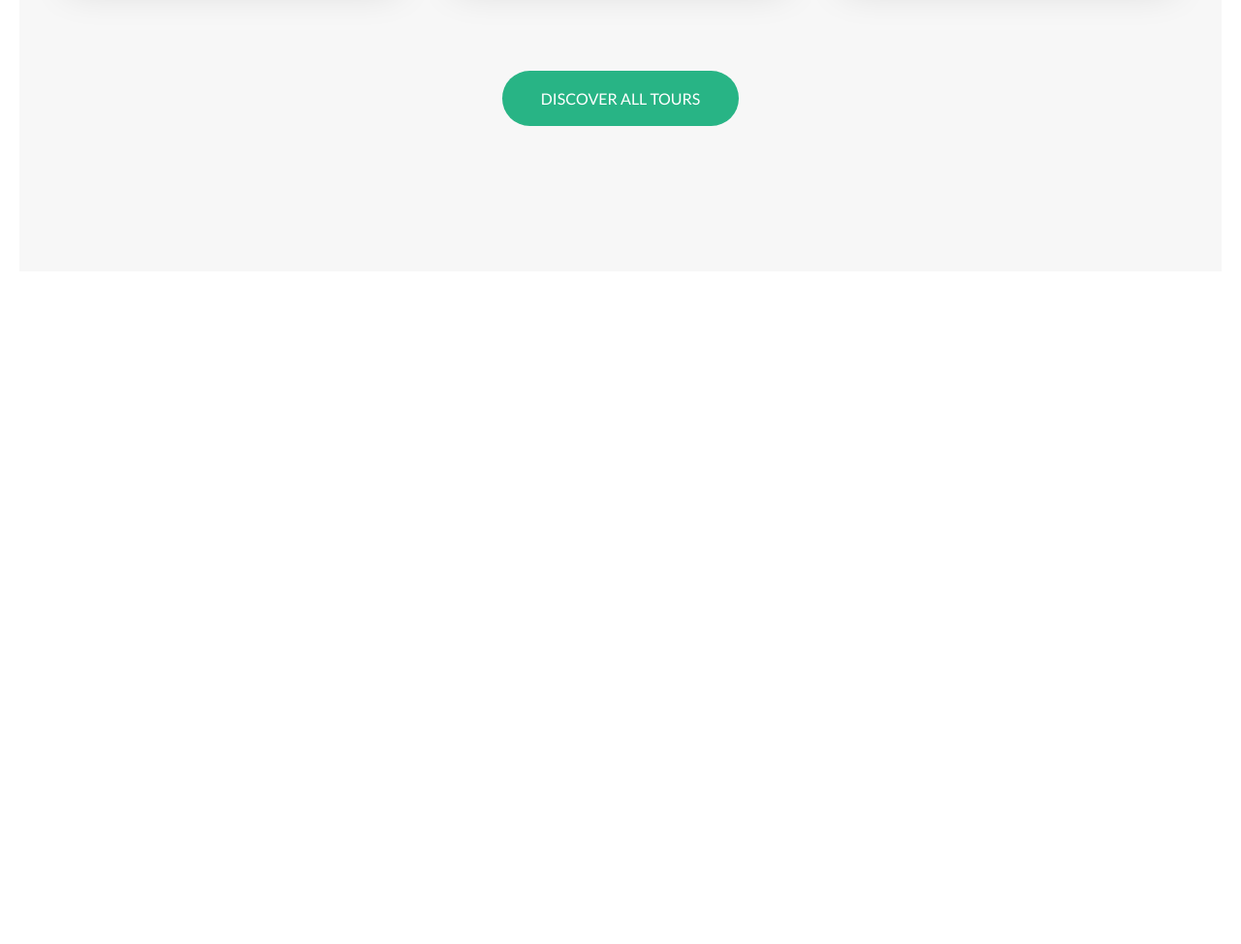
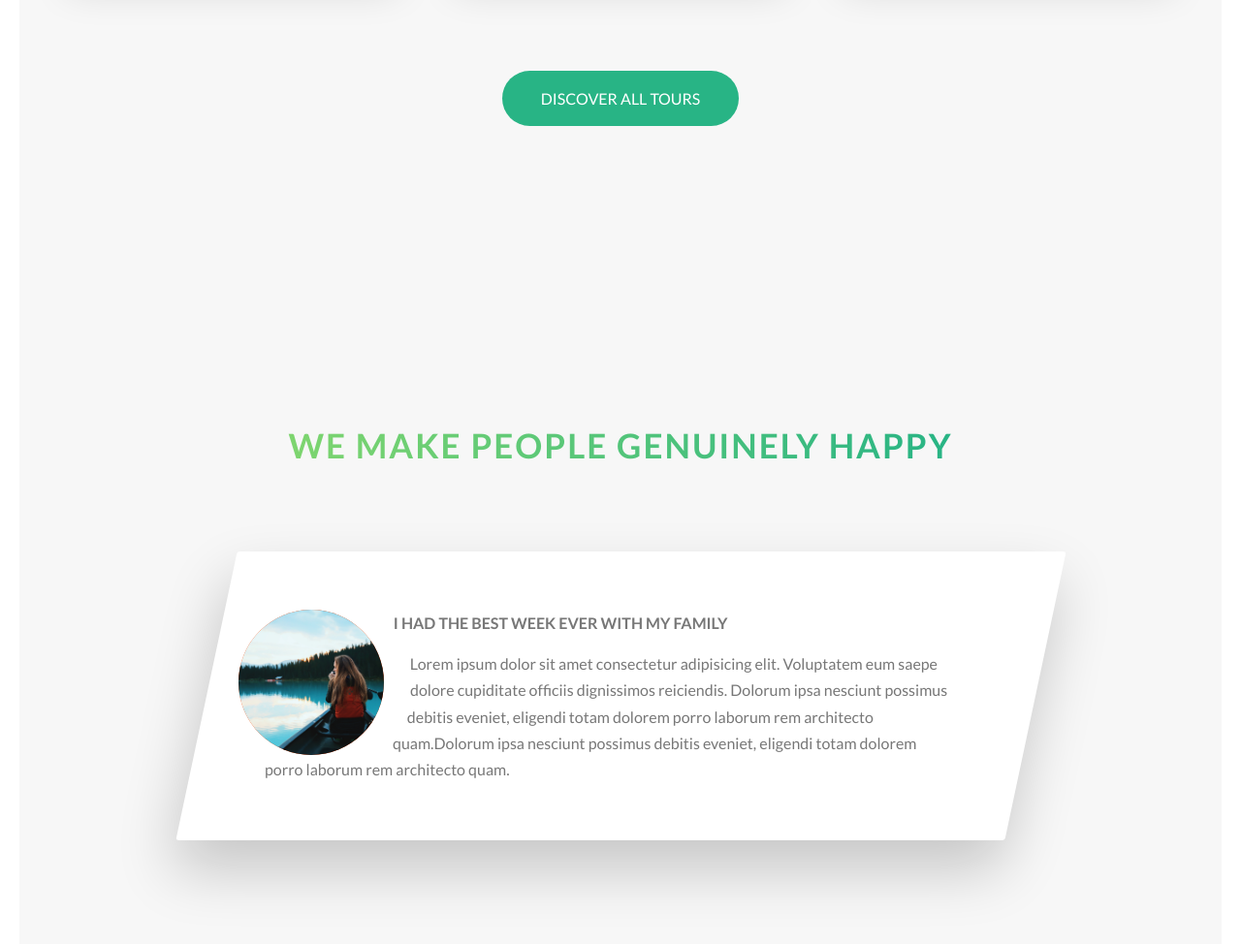
Before and after one commit to jvdbol/procss, a plain HTML site: page index.html in a window 1280 px wide. Shown: the part 3139-4113 px from the top of the page at 97% size. Before the commit the page ends 3439 px from the top, so only its background shows below. Drawn offline with Linux system fonts and the light colour scheme.

Commit message:
College 42 part 1 van stories. Complexe meterie!

```diff
--- a/css/style.css
+++ b/css/style.css
@@ -447,6 +447,37 @@ body {
   transform: translateY(-1.5rem) scale(1.03);
 }
 
+.story {
+  width: 75%;
+  margin: 0 auto;
+  box-shadow: 0 3rem 6rem rgba(0, 0, 0, 0.2);
+  background-color: #fff;
+  border-radius: 3px;
+  padding: 6rem;
+  padding-right: 9rem;
+  transform: skewX(-12deg);
+}
+
+.story__shape {
+  width: 15rem;
+  height: 15rem;
+  float: left;
+  background-color: orangered;
+  -webkit-shape-outside: circle(50% at 50% 50%);
+  shape-outside: circle(50% at 50% 50%);
+  -webkit-clip-path: circle(50% at 50% 50%);
+  clip-path: circle(50% at 50% 50%);
+  transform: translateX(-3rem) skewX(12deg);
+}
+
+.story__img {
+  height: 100%;
+}
+
+.story__text {
+  transform: skewX(12deg);
+}
+
 .row {
   max-width: 114rem;
   margin: 0 auto;
@@ -552,3 +583,8 @@ body {
   padding: 25rem 0 15rem 0;
   margin-top: -10rem;
 }
+
+.section-stories {
+  background-color: #f7f7f7;
+  padding: 15rem 0;
+}
--- a/index.html
+++ b/index.html
@@ -218,6 +218,25 @@
 
             </section><!--section tours-->
 
+            <section class="section-stories">
+                <div class="u-center-text u-margin-bottom-big">
+                    <h2 class="heading-secondary">
+                        We make people genuinely happy
+                    </h2>
+                </div>
+                <div class="row">
+                    <div class="story">
+                        <figure class="story__shape">
+                            <img src="img/nat-8.jpg" class="story__img" alt="Person on a tour">
+                        </figure>
+                        <div class="story__text">
+                            <h3 class="heading-tertiary u-margin-bottom-small">I had the best week ever with my family</h3>
+                            <p class="paragraph">Lorem ipsum dolor sit amet consectetur adipisicing elit. Voluptatem eum saepe dolore cupiditate officiis dignissimos reiciendis. Dolorum ipsa nesciunt possimus debitis eveniet, eligendi totam dolorem porro laborum rem architecto quam.Dolorum ipsa nesciunt possimus debitis eveniet, eligendi totam dolorem porro laborum rem architecto quam.</p>
+                        </div>
+                    </div>
+                </div>
+
+            </section>
 
         </main>
 
--- /dev/null
+++ b/scss/components/_story.scss
@@ -0,0 +1,31 @@
+.story {
+    width: 75%;
+    margin: 0 auto;
+    box-shadow: 0 3rem 6rem rgba($color-black, .2);
+    background-color : $color-white;
+    border-radius: 3px;
+    padding: 6rem;
+    padding-right: 9rem;
+    transform: skewX(-12deg);
+
+
+
+    &__shape {
+       width : 15rem;
+       height : 15rem;
+       float: left;
+       background-color: orangered;
+       -webkit-shape-outside: circle(50% at 50% 50%);
+       shape-outside: circle(50% at 50% 50%);
+       -webkit-clip-path: circle(50% at 50% 50%);
+       clip-path: circle(50% at 50% 50%);
+       transform: translateX(-3rem) skewX(12deg);
+    }
+
+    &__img {
+        height: 100%;
+    }
+    &__text{
+        transform: skewX(12deg);
+    }
+}
--- a/scss/main.scss
+++ b/scss/main.scss
@@ -11,6 +11,7 @@
 @import "components/card";
 @import "components/composition";
 @import "components/feature-box";
+@import "components/story";
 
 
 @import "layout/grid";
--- a/scss/pages/_home.scss
+++ b/scss/pages/_home.scss
@@ -28,3 +28,10 @@
     margin-top: -10rem;
 
 }
+
+.section-stories{
+    background-color: $color-grey-light-1;
+    padding: 15rem 0;
+
+
+}
```
Also changed, not shown: css/components/_card.css (deleted), 1 other file.
